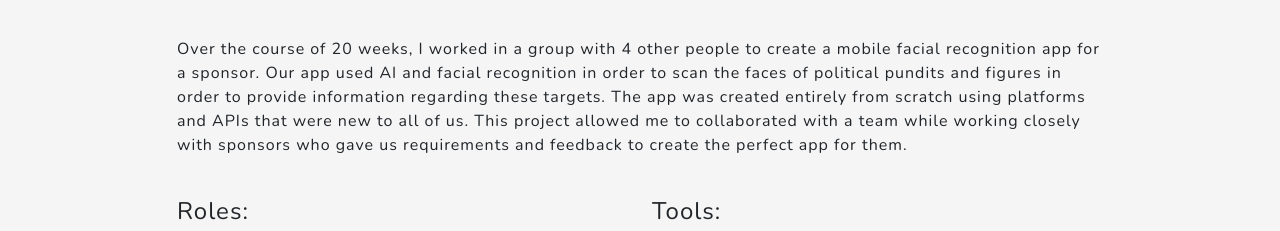
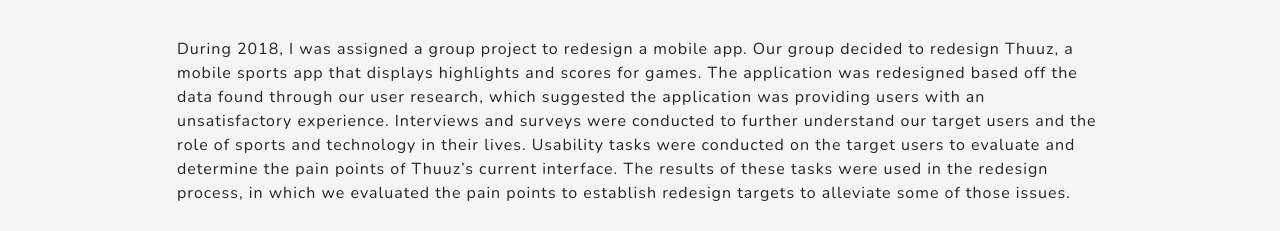
Before and after one commit to alicianunez/alicianunez.github.io, a plain HTML site: page thuuz.html in a window 1280 px wide. Shown: the part 569-800 px from the top of the page. Drawn offline with nearby package versions, Linux system fonts and the light colour scheme.

Commit message:
Update thuuz.html

```diff
--- a/thuuz.html
+++ b/thuuz.html
@@ -66,7 +66,7 @@
                     <div class="row">
                             <div class="col-md-10 offset-md-1">
                               <div>
-                                <p class="section-content">Over the course of 20 weeks, I worked in a group with 4 other people to create a mobile facial recognition app for a sponsor. Our app used AI and facial recognition in order to scan the faces of political pundits and figures in order to provide information regarding these targets. The app was created entirely from scratch using platforms and APIs that were new to all of us. This project allowed me to collaborated with a team while working closely with sponsors who gave us requirements and feedback to create the perfect app for them.</p>
+                                <p class="section-content">During 2018, I was assigned a group project to redesign a mobile app. Our group decided to redesign Thuuz, a mobile sports app that displays highlights and scores for games. The application was redesigned based off the data found through our user research, which suggested the application was providing users with an unsatisfactory experience. Interviews and surveys were conducted to further understand our target users and the role of sports and technology in their lives. Usability tasks were conducted on the target users to evaluate and determine the pain points of Thuuz’s current interface. The results of these tasks were used in the redesign process, in which we evaluated the pain points to establish redesign targets to alleviate some of those issues.</p>
                               </div>
                             </div>
                           </div>
```
